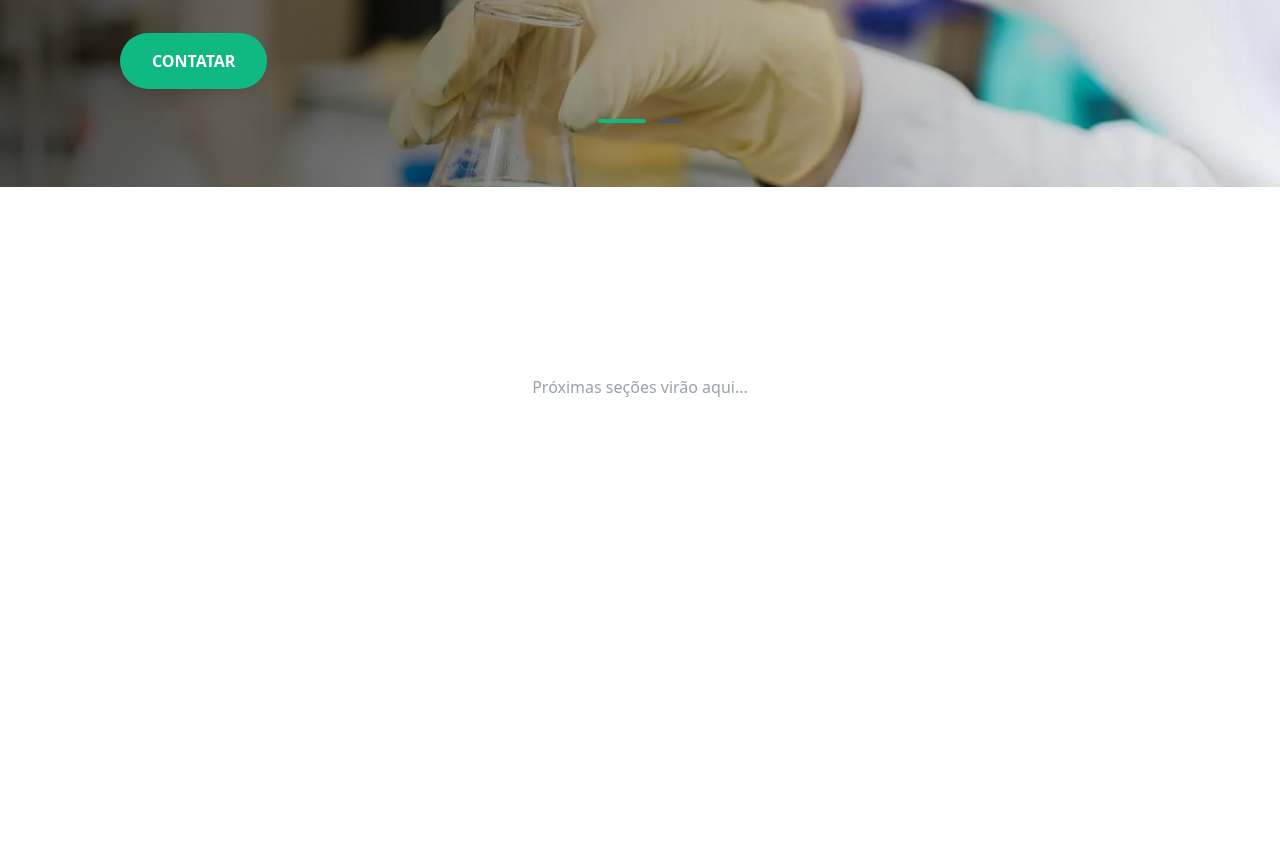
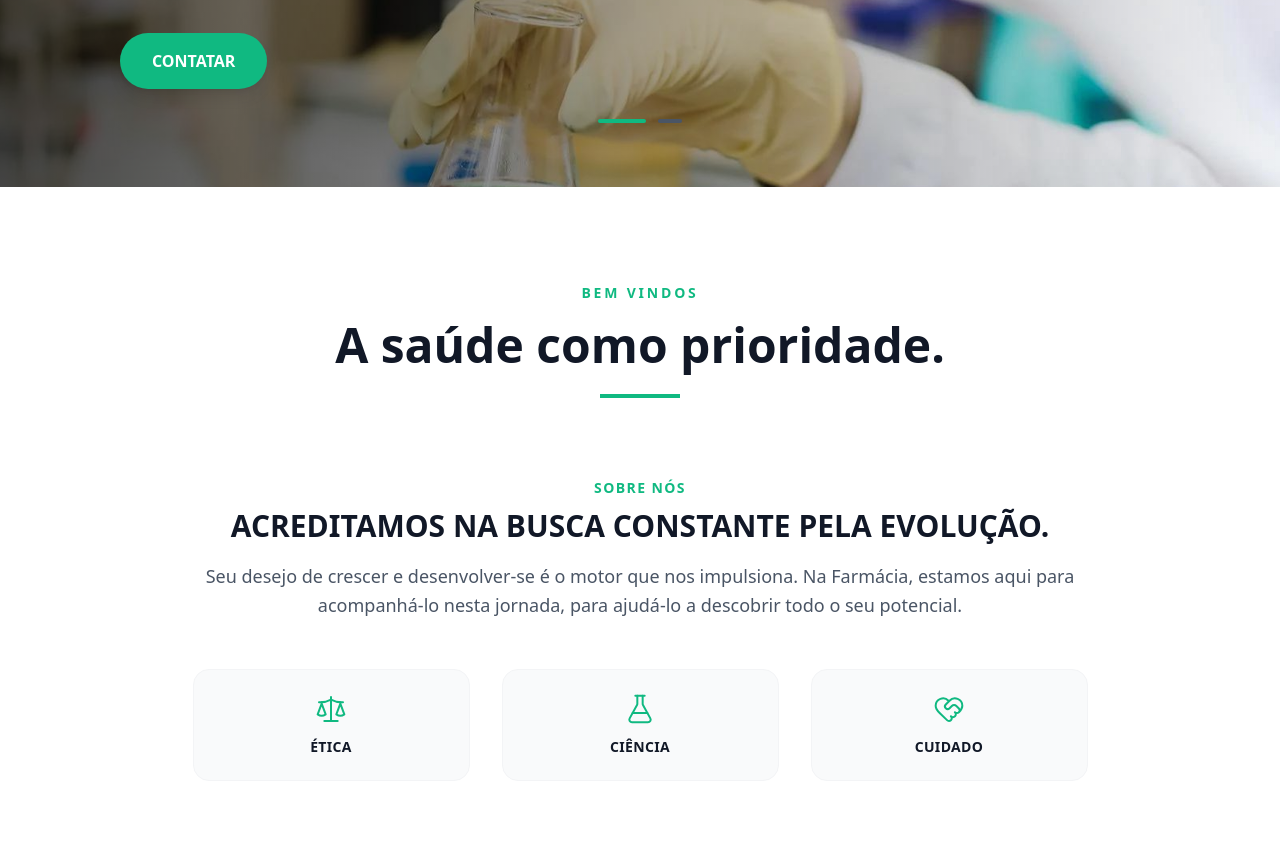
Before and after one commit to Rafael19722/desafio-frontend-singular, a Next.js app: page / in a window 1280 px wide. Shown: the part 505-1360 px from the top of the page. Before the commit the page ends 1092 px from the top, so only its background shows below. Built offline with nearby package versions, Linux system fonts and the light colour scheme.

Commit message:
feat: implement about section with values cards

```diff
--- a/app/page.tsx
+++ b/app/page.tsx
@@ -1,11 +1,13 @@
 import Image from "next/image";
 
 import { Hero } from "@/components/sections/Hero";
+import { About } from "@/components/sections/About";
 
 export default function Home() {
   return (
     <main >
       <Hero />
+      <About />
 
       <div className="h-[50vh] bg-white flex items-center justify-center">
         <p className="text-gray-400">Próximas seções virão aqui...</p>
--- /dev/null
+++ b/components/sections/About.tsx
@@ -0,0 +1,70 @@
+"use client"
+
+import { Scale, FlaskConical, HeartHandshake } from "lucide-react"
+
+const VALUES = [
+    {
+        icon: Scale,
+        label: "Ética",
+    },
+    {
+        icon: FlaskConical,
+        label: "Ciência",
+    },
+    {
+        icon: HeartHandshake,
+        label: "Cuidado",
+    },
+];
+
+export function About() {
+    return (
+        <section className="bg-white py-24 px-8 md:px-[87.5px] w-full">
+            <div className="max-w-[1280px] mx-auto flex flex-col items-center gap-20">
+                <div className="w-full max-w-[768px] flex flex-col items-center text-center gap-[17.5px]">
+                    <span className="font-bold text-sm tracking-[0.2em] text-primary uppercase">
+                        Bem vindos
+                    </span>
+
+                    <h2 className="font-heading font-bold text-4xl md:text-5xl text-dark">
+                        A saúde como prioridade.
+                    </h2>
+
+                    <div className="w-20 h-1 bg-primary mt-2"/>
+                </div>
+                <div className="w-full max-w-[896px] flex flex-col items-center text-center gap-2.5">
+                    <span className="font-bold text-sm tracking-[0.1em] text-primary uppercase">
+                        Sobre nós
+                    </span>
+
+                    <h3 className="font-heading font-bold text-[30px] leading-9 text-dark uppercase">
+                        Acreditamos na busca constante pela evolução.
+                    </h3>
+
+                    <p className="font-sans font-normal text-lg leading-[29.25px] text-gray-600 text-center mt-2">
+                        Seu desejo de crescer e desenvolver-se é o motor que nos impulsiona.
+                        Na Farmácia, estamos aqui para acompanhá-lo nesta jornada, para ajudá-lo
+                        a descobrir todo o seu potencial.
+                    </p>
+
+                    <div className="w-full flex justify-center gap-8 pt-[38.5px]">
+                        {VALUES.map((item, index) => (
+                            <div
+                                key={index}
+                                className="w-full md:w-[277px] h-28 p-6 rounded-2x1 bg-gray-50 border border-gray-100 flex flex-col items-center justify-center transition-transform hover:-translate-y-1 hover:shadow-md rounded-2xl"
+                            >
+                                <div className="pb-3 text-primary">
+                                    <item.icon size={32} strokeWidth={1.5} />
+                                </div>
+
+                                <span className="font-bold text-sm uppercase text-dark tracking-wide">
+                                    {item.label}
+                                </span>
+                            </div>
+                        ))}
+                    </div>
+                </div>
+            </div>
+        </section>
+    )
+}
```
